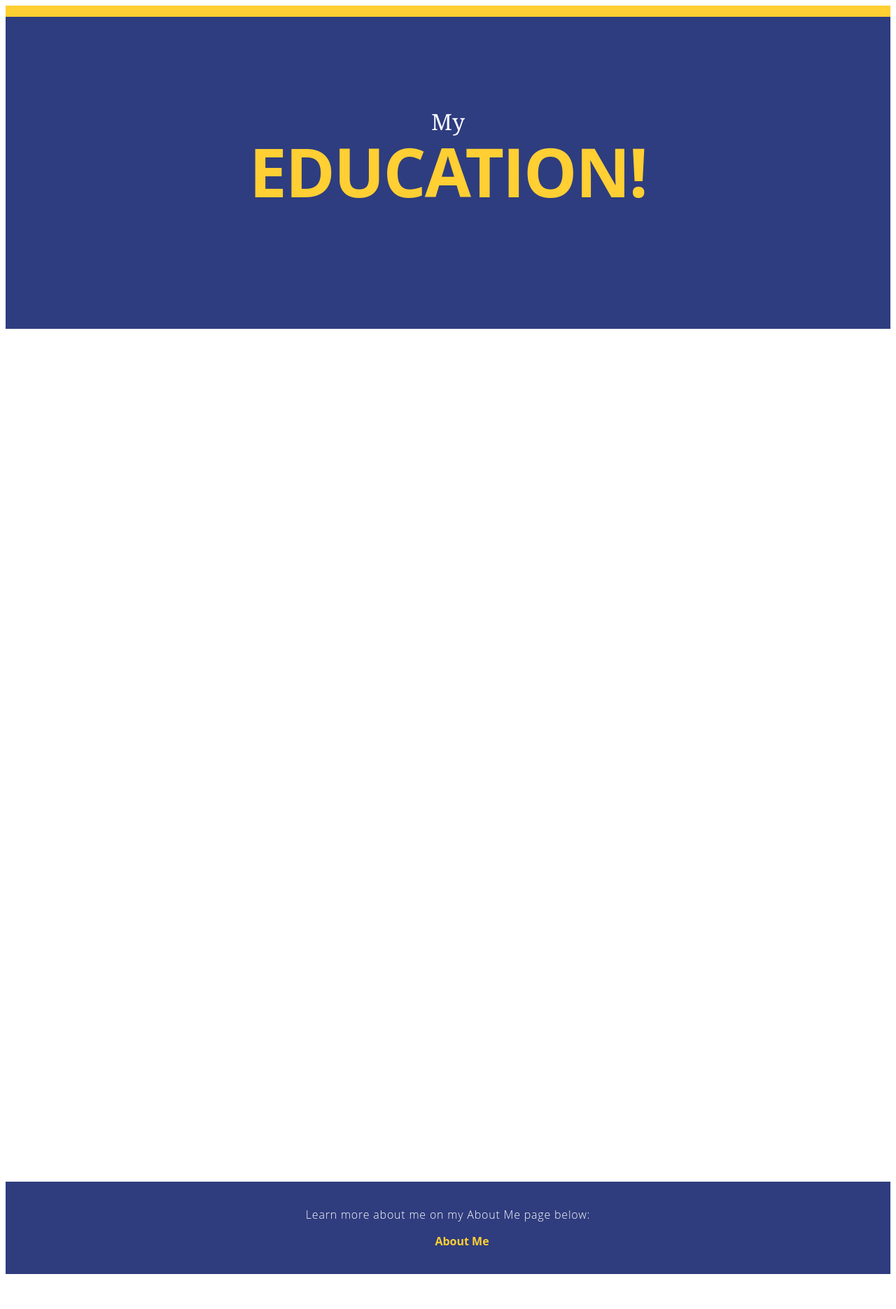
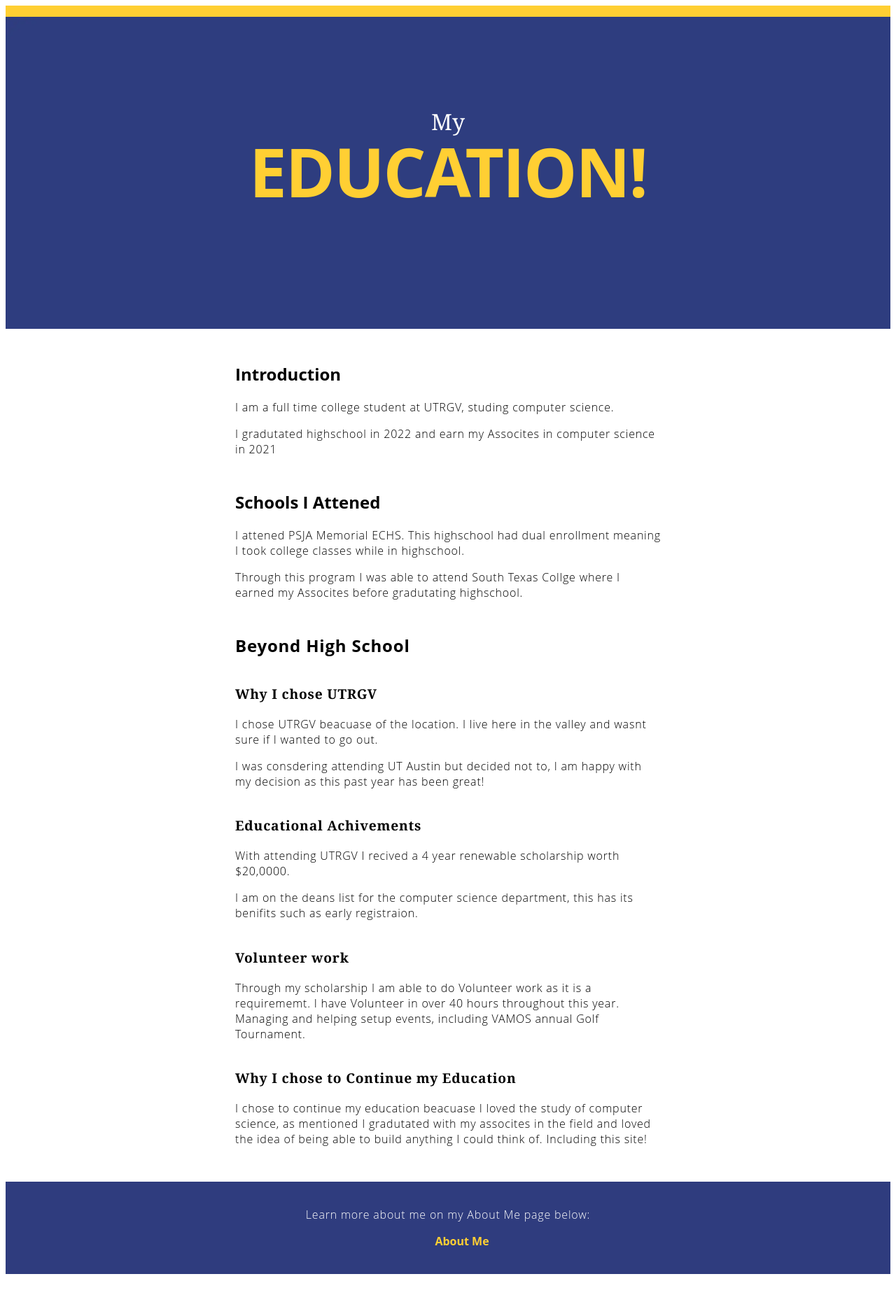
Before and after one commit to RalphLucio/website, a Flask app: page /education in a window 1280 px wide. Shown: the whole page at 70% size. Run offline with Flask 2, Linux system fonts and the light colour scheme.

Commit message:
color changes

```diff
--- a/static/education.css
+++ b/static/education.css
@@ -1,6 +1,6 @@
 body {
     /* Typography Declarations */
-    color: white;
+    color: black;
     font-size: 1em;
     font-family: "Open Sans", "Helvetica Neue", sans-serif;
 }
--- a/templates/education.html
+++ b/templates/education.html
@@ -3,7 +3,7 @@
 </head>
 
 <header class='masthead'>
-    <p class='masthead-intro'> My </p>
+    <p class='masthead-intro' style="color: white;"> My </p>
     <h1 class='masthead-heading'> Education! </h1>
   </header>
   <section class="introduction-section">
```
